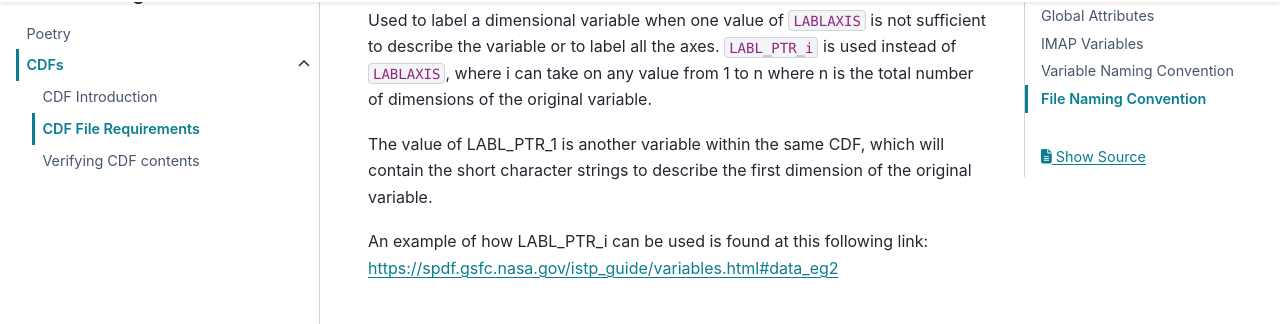
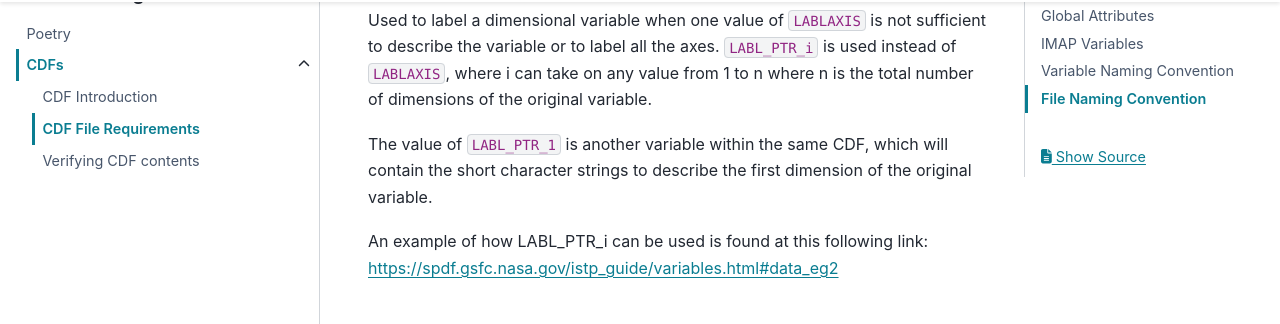
Before and after one commit to IMAP-Science-Operations-Center/imap_processing, a Sphinx documentation site: the page built from docs/source/external-tools/cdf/cdf_requirements.rst, in a window 1280 px wide and 900 px high, scrolled down 8659 px. Shown: the part 126-450 px from the top of the window. Built offline with Sphinx 7.4.7 and the PyData theme 0.15.4, drawn with Linux system fonts in a browser that asks for light colours.

```diff
--- a/docs/source/external-tools/cdf/cdf_requirements.rst
+++ b/docs/source/external-tools/cdf/cdf_requirements.rst
@@ -220,7 +220,7 @@ Required if not using ``LABLAXIS``.
 
 Used to label a dimensional variable when one value of ``LABLAXIS`` is not sufficient to describe the variable or to label all the axes. ``LABL_PTR_i`` is used instead of ``LABLAXIS``, where i can take on any value from 1 to n where n is the total number of dimensions of the original variable.
 
-The value of LABL_PTR_1 is another variable within the same CDF, which will contain the short character strings to describe the first dimension of the original variable.
+The value of ``LABL_PTR_1`` is another variable within the same CDF, which will contain the short character strings to describe the first dimension of the original variable.
 
 An example of how LABL_PTR_i can be used is found at this following link: `https://spdf.gsfc.nasa.gov/istp_guide/variables.html#data_eg2 <https://spdf.gsfc.nasa.gov/istp_guide/variables.html#data_eg2>`_
 
```
